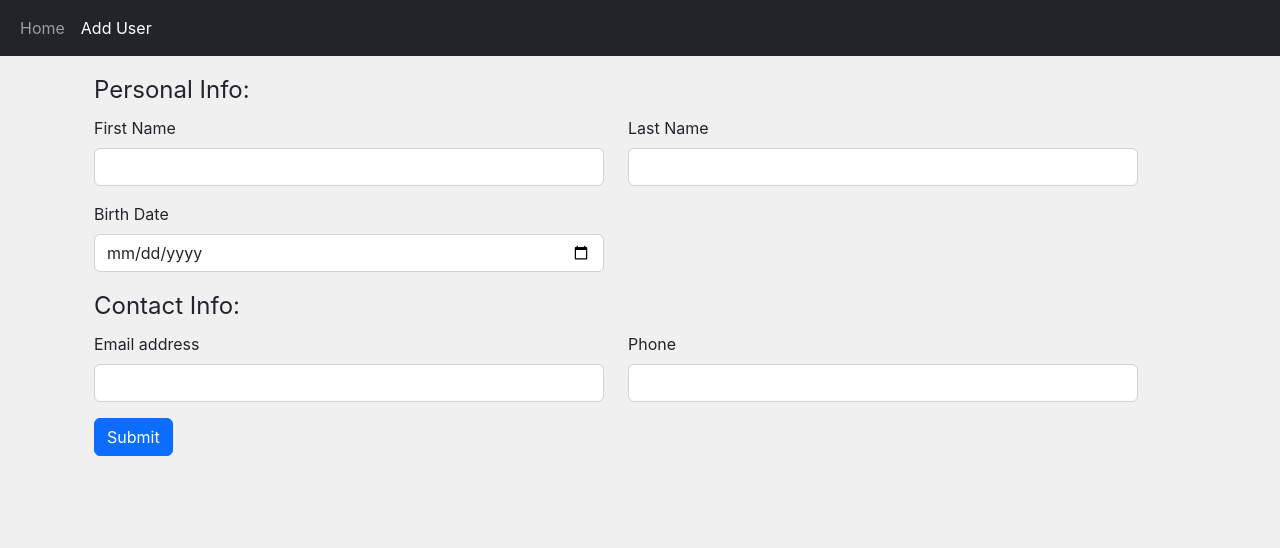
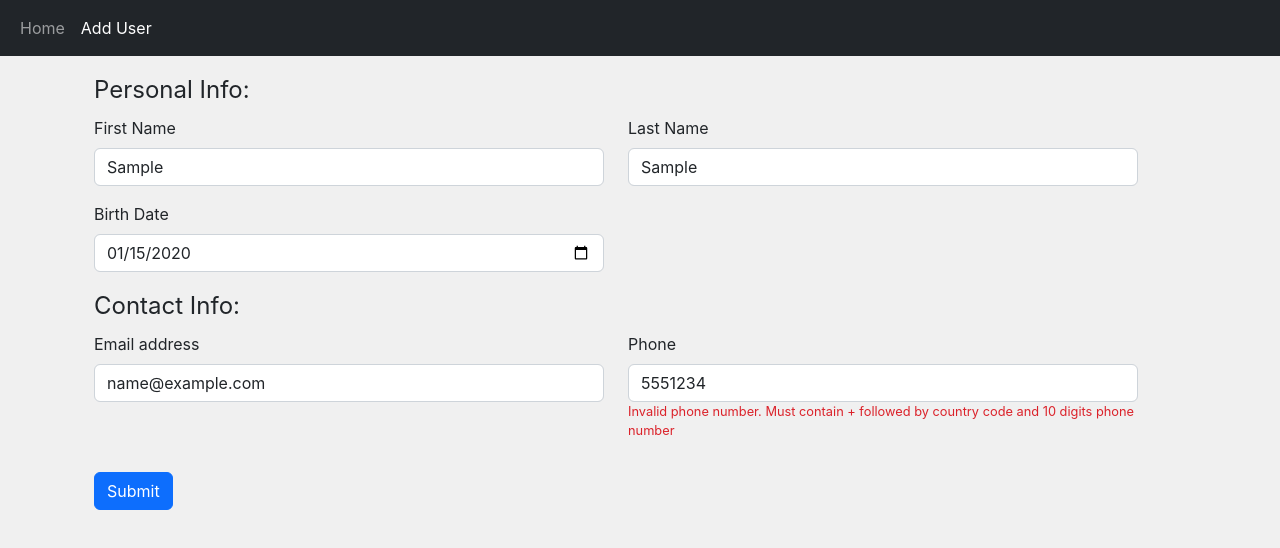
Before and after one commit to tthien95/users-list, a React (Create React App) app: page /new-user in a window 1280 px wide. Both pictures are taken after typing "Sample", "Sample", "2020-01-15", "name@example.com", "5551234" into the empty fields and a click on the button "Submit". Shown: the top 548 px of the page. Built offline with nearby package versions, Linux system fonts and the light colour scheme.

Commit message:
Form validation and handle Submit event

```diff
--- a/src/components/Form/UserForm.js
+++ b/src/components/Form/UserForm.js
@@ -1,10 +1,8 @@
 import React from 'react';
-import { useParams } from 'react-router-dom';
+import { useCallback } from 'react';
+import { useNavigate, useParams } from 'react-router-dom';
 import { useForm } from '../../hooks/use-form';
-
-const onSubmit = () => {
-  console.log('User has submitted!');
-};
+import { post, put } from '../../utils/api-helper';
 
 const initialValues = {
   firstName: '',
@@ -14,22 +12,77 @@ const initialValues = {
   phone: ''
 };
 
+const validations = {
+  firstName: {
+    required: true,
+    validator: 'validateNoSpecialChar'
+  },
+  lastName: {
+    required: true,
+    validator: 'validateNoSpecialChar'
+  },
+  birthDate: {
+    required: false,
+    validator: null
+  },
+  email: {
+    required: true,
+    validator: 'validateEmail'
+  },
+  phone: {
+    required: false,
+    validator: 'validatePhone'
+  }
+};
+
 export default function UserForm() {
   const { userId } = useParams();
 
-  const { data, handleChange, handleSubmit, loading } = useForm({
+  const navigate = useNavigate();
+
+  const successHandler = useCallback(
+    (res) => {
+      if (res) {
+        console.log('Action succeeded!');
+        navigate('/');
+      }
+    },
+    [navigate]
+  );
+
+  const onSubmit = async () => {
+    console.log('User has submitted!');
+    let url = '/users/add';
+    if (userId) {
+      url = `/users/${userId}`;
+
+      return put(url, data).then(successHandler);
+    }
+
+    return post(url, data).then(successHandler);
+  };
+
+  const { data, handleChange, handleSubmit, loading, error } = useForm({
     initialValues,
+    validations,
     userId,
     onSubmit
   });
 
   const { firstName, lastName, birthDate, email, phone } = data;
+  const {
+    firstName: firstNameError,
+    lastName: lastNameError,
+    birthDate: birthDateError,
+    email: emailError,
+    phone: phoneError
+  } = error;
 
   if (loading) {
     return (
       <div
-        className="spinner-border mx-auto"
-        style={{ textAlign: 'center' }}
+        className="spinner-border mx-auto mt-3"
+        style={{ display: 'block' }}
         role="status"
       >
         <span className="visually-hidden">Loading...</span>
@@ -50,9 +103,11 @@ export default function UserForm() {
               type="text"
               className="form-control"
               id="firstName"
+              name="firstName"
               value={firstName}
               onChange={handleChange}
             />
+            {firstNameError && <p className="error">{firstNameError}</p>}
           </div>
           <div className="col-6">
             <label htmlFor="lastName" className="form-label">
@@ -62,9 +117,11 @@ export default function UserForm() {
               type="text"
               className="form-control"
               id="lastName"
+              name="lastName"
               value={lastName}
               onChange={handleChange}
             />
+            {lastNameError && <p className="error">{lastNameError}</p>}
           </div>
         </div>
         <div className="row">
@@ -76,9 +133,11 @@ export default function UserForm() {
               type="date"
               className="form-control"
               id="birthDate"
+              name="birthDate"
               value={birthDate}
               onChange={handleChange}
             />
+            {birthDateError && <p className="error">{birthDateError}</p>}
           </div>
         </div>
       </fieldset>
@@ -94,8 +153,10 @@ export default function UserForm() {
               className="form-control"
               id="email"
               value={email}
+              name="email"
               onChange={handleChange}
             />
+            {emailError && <p className="error">{emailError}</p>}
           </div>
           <div className="col-6">
             <label htmlFor="phone" className="form-label">
@@ -105,9 +166,11 @@ export default function UserForm() {
               type="tel"
               className="form-control"
               id="phone"
+              name="phone"
               value={phone}
               onChange={handleChange}
             />
+            {phoneError && <p className="error">{phoneError}</p>}
           </div>
         </div>
       </fieldset>
--- a/src/hooks/use-form.js
+++ b/src/hooks/use-form.js
@@ -1,9 +1,11 @@
 import { useEffect, useState } from 'react';
 import { get } from '../utils/api-helper';
+import validators from '../utils/validation';
 
 export const useForm = (options) => {
   const [data, setData] = useState(options?.initialValues || {});
   const [loading, setLoading] = useState(false);
+  const [error, setError] = useState({});
 
   useEffect(() => {
     if (options?.userId) {
@@ -47,14 +49,52 @@ export const useForm = (options) => {
 
   const handleSubmit = async (event) => {
     event.preventDefault();
+    const validations = options?.validations;
+    if (validations) {
+      let valid = true;
+      const newError = {};
+
+      for (const key in validations) {
+        if (Object.hasOwnProperty.call(validations, key)) {
+          const validation = validations[key];
+          const value = data[key];
+
+          if (validation.required && !value) {
+            valid = false;
+            newError[key] = 'This field cannot be empty';
+          }
+
+          if (!newError[key] && value && validation.validator) {
+            const { isValid, message } =
+              validators[validation.validator](value);
+            valid = isValid;
+            if (!isValid) {
+              newError[key] = message;
+            }
+          }
+        }
+      }
+
+      if (!valid) {
+        setError(newError);
+        return;
+      }
+    }
+
+    setError({});
+
     if (options?.onSubmit) {
-      options.onSubmit();
+      setLoading(true);
+      options.onSubmit().finally(() => {
+        setLoading(false);
+      });
     }
   };
 
   return {
     data,
     loading,
+    error,
     handleChange,
     handleSubmit
   };
--- a/src/index.css
+++ b/src/index.css
@@ -20,6 +20,6 @@ code {
 .error {
   width: 100%;
   text-align: left;
-  font-size: 12px;
+  font-size: 80%;
   color: #db222a;
 }
--- a/src/utils/api-helper.js
+++ b/src/utils/api-helper.js
@@ -9,3 +9,7 @@ export const get = (url) => {
 export const post = (url, body) => {
   return axios.post(baseUrl + url, body);
 };
+
+export const put = (url, body) => {
+  return axios.put(baseUrl + url, body);
+};
--- a/src/utils/validation.js
+++ b/src/utils/validation.js
@@ -1,11 +1,29 @@
-export const validateEmail = (value) => {
-  return RegExp(
-    /^[a-zA-Z0-9.!#$%&'*+/=?^_`{|}~-]+@[a-zA-Z0-9-]+(?:\.[a-zA-Z0-9-]+)*$/
-  ).test(value);
+const validators = {
+  validateEmail: (value) => {
+    return {
+      isValid: RegExp(
+        /^[a-zA-Z0-9.!#$%&'*+/=?^_`{|}~-]+@[a-zA-Z0-9-]+(?:\.[a-zA-Z0-9-]+)*$/
+      ).test(value),
+      message: 'Invalid email format'
+    };
+  },
+
+  validatePhone: (value) => {
+    return {
+      isValid: RegExp(
+        /^\+?([0-9]{2})\)?[-. ]?([0-9]{3})[-. ]?([0-9]{3})[-. ]?([0-9]{4})$/
+      ).test(value),
+      message:
+        'Invalid phone number. Must contain + followed by country code and 10 digits phone number'
+    };
+  },
+
+  validateNoSpecialChar: (value) => {
+    return {
+      isValid: RegExp(/^[A-Za-z]*$/).test(value),
+      message: 'Must contains only alphabet characters'
+    };
+  }
 };
 
-export const validatePhone = (value) => {
-  return RegExp(/^\+?([0-9]{2})\)?[-. ]?([0-9]{4})[-. ]?([0-9]{4})$/).test(
-    value
-  );
-};
+export default validators;
```
